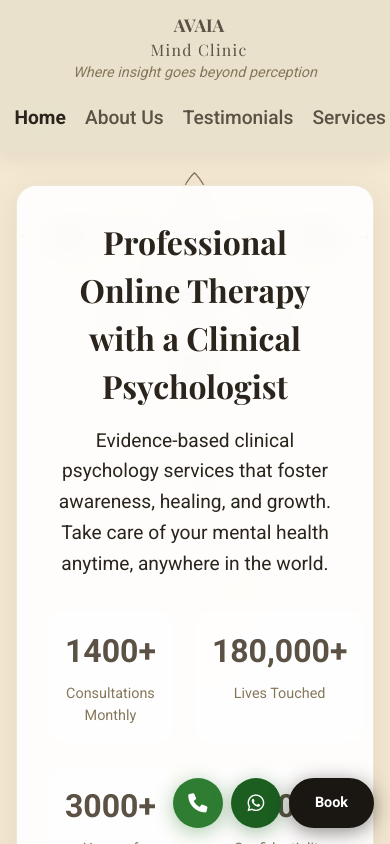
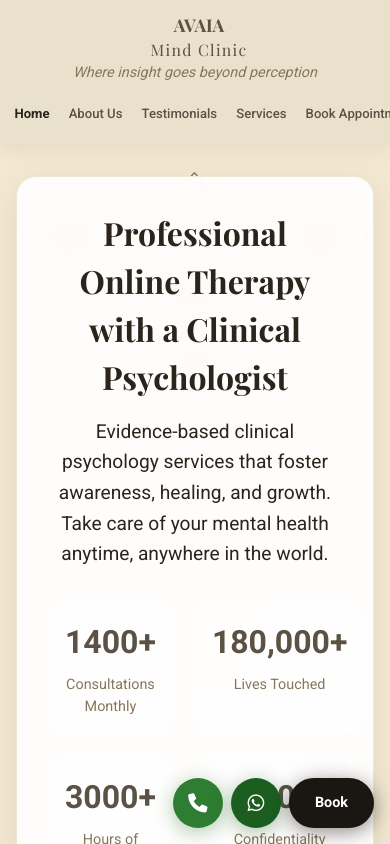
Before and after one commit to RutujaSonwane/Mind-Clinic, a Next.js app: page / in a window 390 px wide. Shown: the top 844 px of the page. Built offline with nearby package versions, Linux system fonts and the light colour scheme.

Commit message:
Update navbar

```diff
--- a/app/globals.css
+++ b/app/globals.css
@@ -670,7 +670,7 @@ footer {
 
   nav a {
     padding: 0.25rem 0.4rem;
-    font-size: 1.2rem;
+    font-size: 0.82rem;
     flex: 0 0 auto;
   }
 
```
